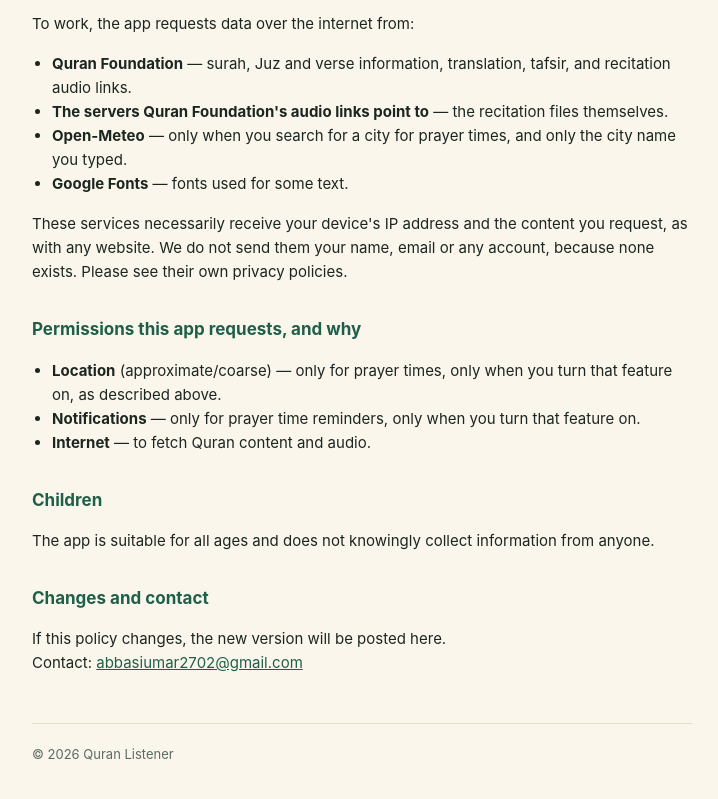
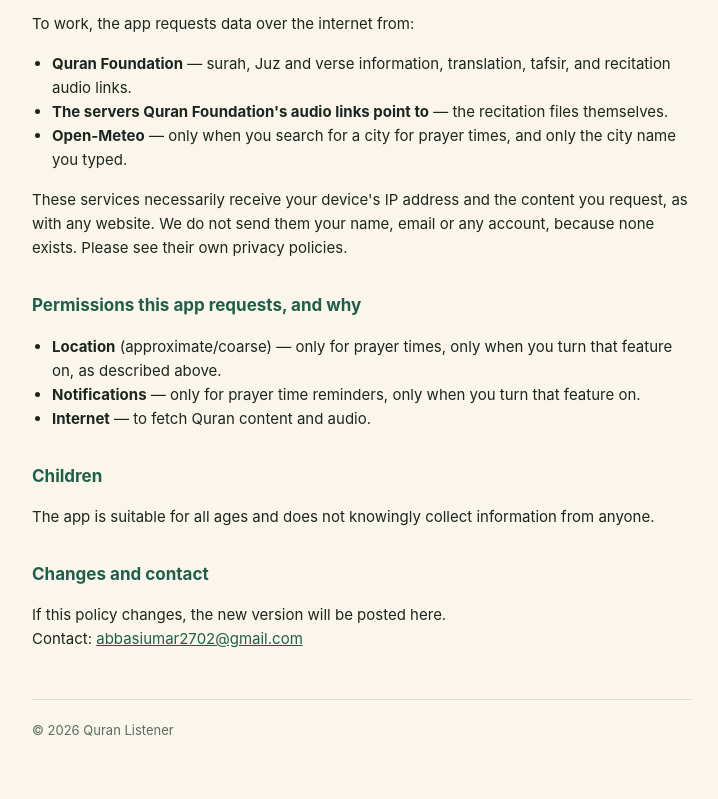
Before and after one commit to abbasiumar2702/quran-listener-legal, a plain HTML site: page index.html in a window 1280 px wide. Shown: the part 914-1713 px from the top of the page, without its empty margins (278-996 px from the left). Drawn offline with Linux system fonts and the light colour scheme.

Commit message:
Remove Google Fonts from contacted-services list (now bundled, not fetched)

```diff
--- a/index.html
+++ b/index.html
@@ -58,7 +58,6 @@
     the recitation files themselves.</li>
     <li><strong>Open-Meteo</strong> — only when you search for a city for
     prayer times, and only the city name you typed.</li>
-    <li><strong>Google Fonts</strong> — fonts used for some text.</li>
   </ul>
   <p>These services necessarily receive your device's IP address and the
   content you request, as with any website. We do not send them your name,
```
